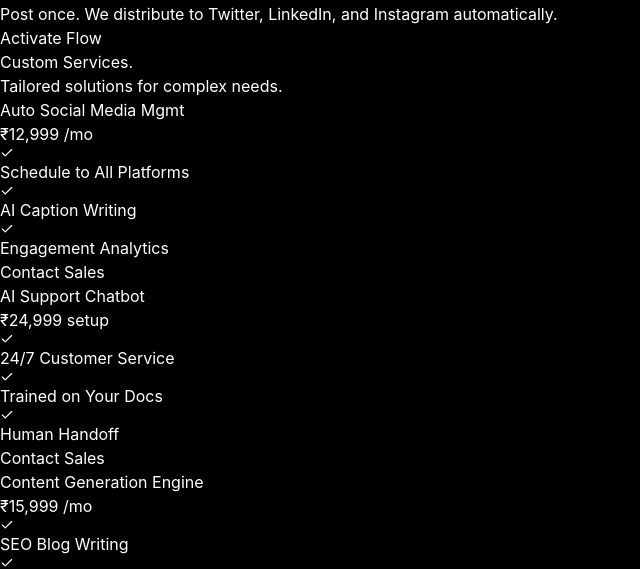
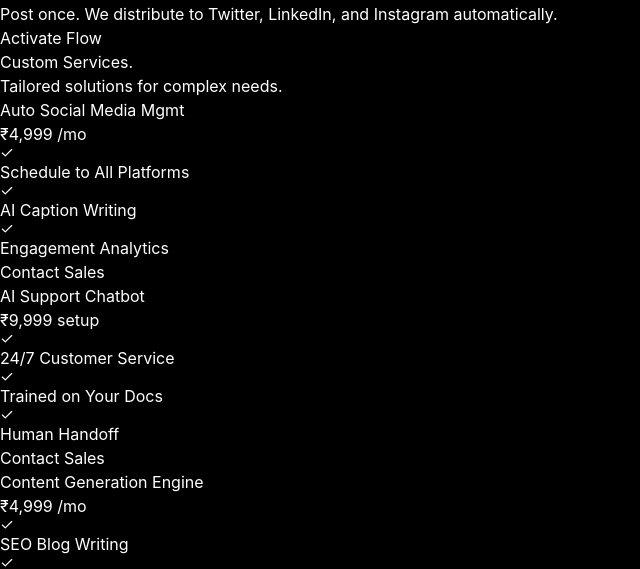
Before and after one commit to pranavnale-git/nexoz-app, a React (Vite) app: page / in a window 1280 px wide. Shown: the part 520-1089 px from the top of the page, without its empty margins (0-640 px from the left). Built offline with nearby package versions, Linux system fonts and the light colour scheme.

Commit message:
Update pricing details and add new icons

```diff
--- a/src/App.jsx
+++ b/src/App.jsx
@@ -24,7 +24,9 @@
   Bot,
   HelpCircle,
   Server,
-  Menu
+  Menu,
+  ArrowUp,
+  Rocket
 } from 'lucide-react';
 
 /* --- BRAND ICONS --- */
@@ -91,17 +93,17 @@
   services: [
     {
       title: "Auto Social Media Mgmt",
-      price: "₹12,999 /mo",
+      price: "₹4,999 /mo",
       features: ["Schedule to All Platforms", "AI Caption Writing", "Engagement Analytics"]
     },
     {
       title: "AI Support Chatbot",
-      price: "₹24,999 setup",
+      price: "₹9,999 setup",
       features: ["24/7 Customer Service", "Trained on Your Docs", "Human Handoff"]
     },
     {
       title: "Content Generation Engine",
-      price: "₹15,999 /mo",
+      price: "₹4,999 /mo",
       features: ["SEO Blog Writing", "Email Newsletters", "Social Media Visuals"]
     },
     {
@@ -113,21 +115,21 @@
   pricing: [
     {
       tier: "Starter",
-      price: "₹2,499",
+      price: "₹999",
       period: "/mo",
       features: ["5 Active Flows", "15m Update Time", "Standard Support"],
       highlight: false
     },
     {
       tier: "Pro",
-      price: "₹7,999",
+      price: "₹2,999",
       period: "/mo",
       features: ["Unlimited Flows", "1m Update Time", "Priority Support", "Multi-step Zaps"],
       highlight: true
     },
     {
       tier: "Business",
-      price: "₹24,999",
+      price: "₹9,999",
       period: "/mo",
       features: ["Dedicated Server", "Real-time Updates", "24/7 Phone Support", "SSO"],
       highlight: false
@@ -422,6 +424,7 @@
       `}</style>
 
       <ToastContainer toasts={toasts} darkMode={darkMode} />
+
       <Navbar darkMode={darkMode} setDarkMode={setDarkMode} />
 
       {/* --- BUILDER MODAL --- */}
```
